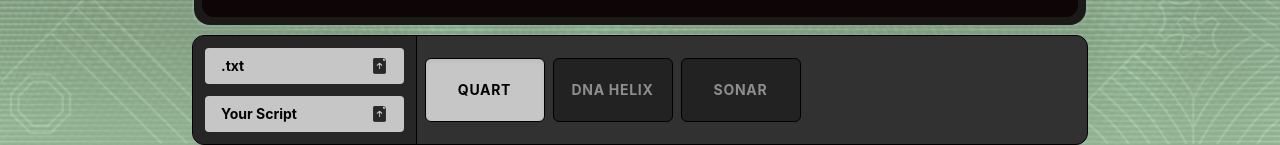
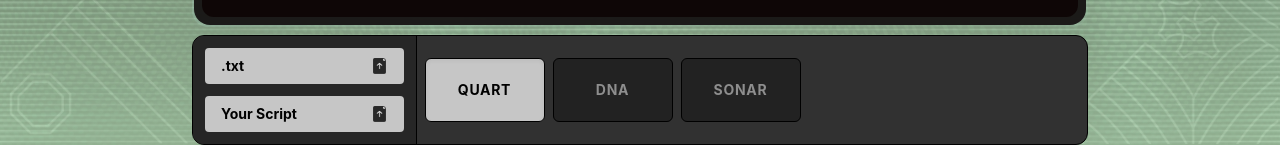
Before and after one commit to zacxdroid/ASCII-Art-Animations, a React (Vite) app: page / in a window 1280 px wide. Shown: the part 767-912 px from the top of the page. Built offline with nearby package versions, Linux system fonts and the light colour scheme.

Commit message:
refactor: centralize effect configurations in single EFFECT_CONFIGS array - Consolidated presets and effect metadata into a single array - Refactored App handler to look up effects via Array.prototype.find - Removed redundant preset data structures

```diff
--- a/src/App.jsx
+++ b/src/App.jsx
@@ -12,10 +12,10 @@ import bg2 from './assets/images/bg2.jpg'
 import { EFFECT_CONFIGS } from './constants/effects'
 
 function App() {
-  const [currentEffect, setCurrentEffect] = useState(EFFECT_CONFIGS.quart)
+  const [currentEffect, setCurrentEffect] = useState(EFFECT_CONFIGS[0])
 
   const handleSelectEffect = (effectId) => {
-    const selected = EFFECT_CONFIGS[effectId] || { id: effectId, color: '#72d07'}
+    const selected = EFFECT_CONFIGS.find((effect) => effect.id === effectId) || { id: effectId, color: '#72d07'}
     setCurrentEffect(selected)
   }
   return (
--- a/src/components/AsciiCanvas.jsx
+++ b/src/components/AsciiCanvas.jsx
@@ -4,7 +4,7 @@ import { useRef, useState } from "react"
 
 import ASCII_PRESETS from "../ascii/asciiPresets"
 
-const AsciiCanvas = ({ effect = { id:'quart', color:'#72d07c'} }) => {
+const AsciiCanvas = ({ effect  }) => {
     const [selectedIndex, setSelectedIndex] = useState(0)
     const borderRef = useRef(null)
     const canvasRef = useRef(null)
--- a/src/components/Footer.jsx
+++ b/src/components/Footer.jsx
@@ -2,14 +2,10 @@ import { useState } from 'react'
 import PresetOption from './PresetOption'
 import iconImport from '../assets/images/icon-import.png'
 
-const PRESETS = [
-  { id: 'quart', label: 'quart'},
-  { id: 'dna', label: 'DNA  Helix'},
-  { id: 'sonar', label: 'Sonar'},
-]
+import { EFFECT_CONFIGS } from '../constants/effects'
 
 const Footer = ({ onSelectEffect, onUploadTxt, onUploadScript}) => {
-  const [activePreset, setActivePreset] = useState(PRESETS[0].id)
+  const [activePreset, setActivePreset] = useState(EFFECT_CONFIGS[0].id)
 
   const handlePresetClick = (id) => {
     setActivePreset(id)
@@ -43,7 +39,7 @@ const Footer = ({ onSelectEffect, onUploadTxt, onUploadScript}) => {
       </section>
 
       <section className='flex items-center overflow-x-auto p-2 gap-2 scrollbar-thin scrollbar-thumb-zinc-600 scrollbar-track-transparent'>
-        {PRESETS.map((preset) => (
+        {EFFECT_CONFIGS.map((preset) => (
           <PresetOption key={preset.id} label={preset.label} isActive={activePreset === preset.id} onClick={() => handlePresetClick(preset.id)}/>
         ))}
       </section>
--- a/src/constants/effects.js
+++ b/src/constants/effects.js
@@ -1,6 +1,6 @@
-export const EFFECT_CONFIGS = {
-    quart: { id: 'quart', color: '#72d07c' },
-    dna: { id: 'dna', color: '#38bdf8' },
-    sonar: { id: 'sonar', color: '#f43f5e' },
+export const EFFECT_CONFIGS = [
+    { id: 'quart', color: '#72d07c', label: 'quart' },
+    { id: 'dna', color: '#38bdf8', label: 'dna' },
+    { id: 'sonar', color: '#f43f5e', label: 'sonar'},
 
-}
+]
```
